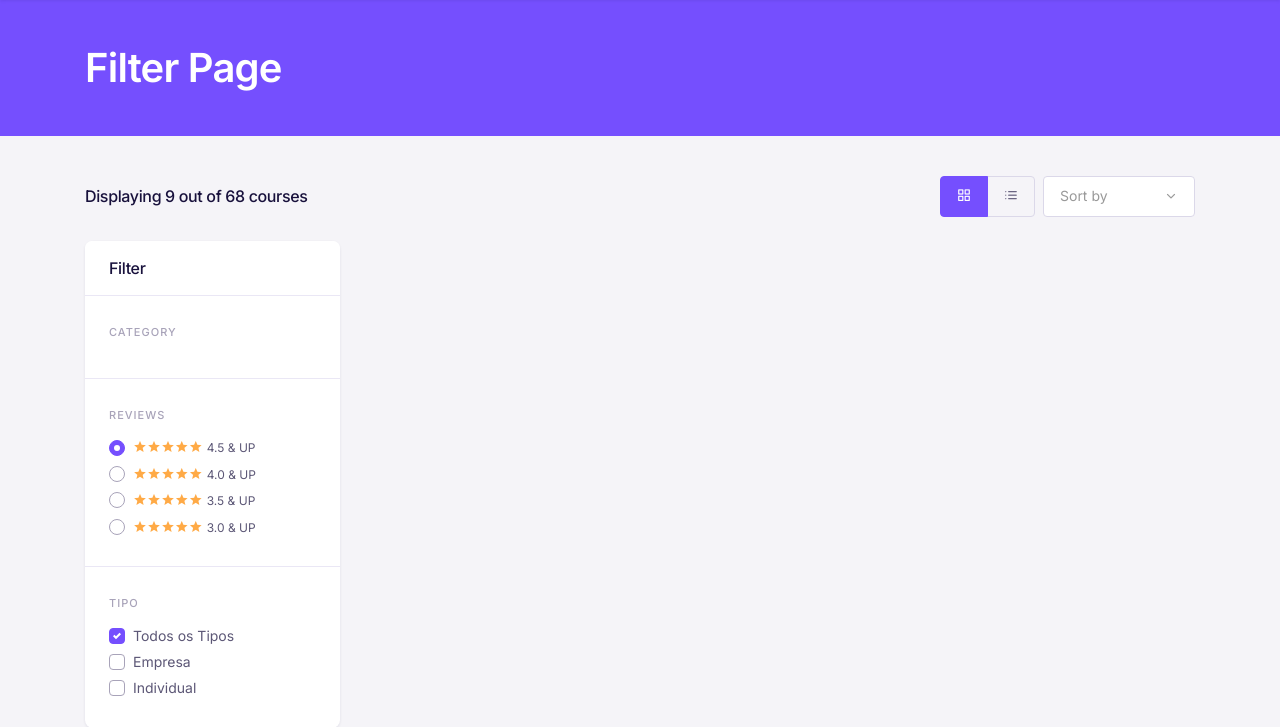
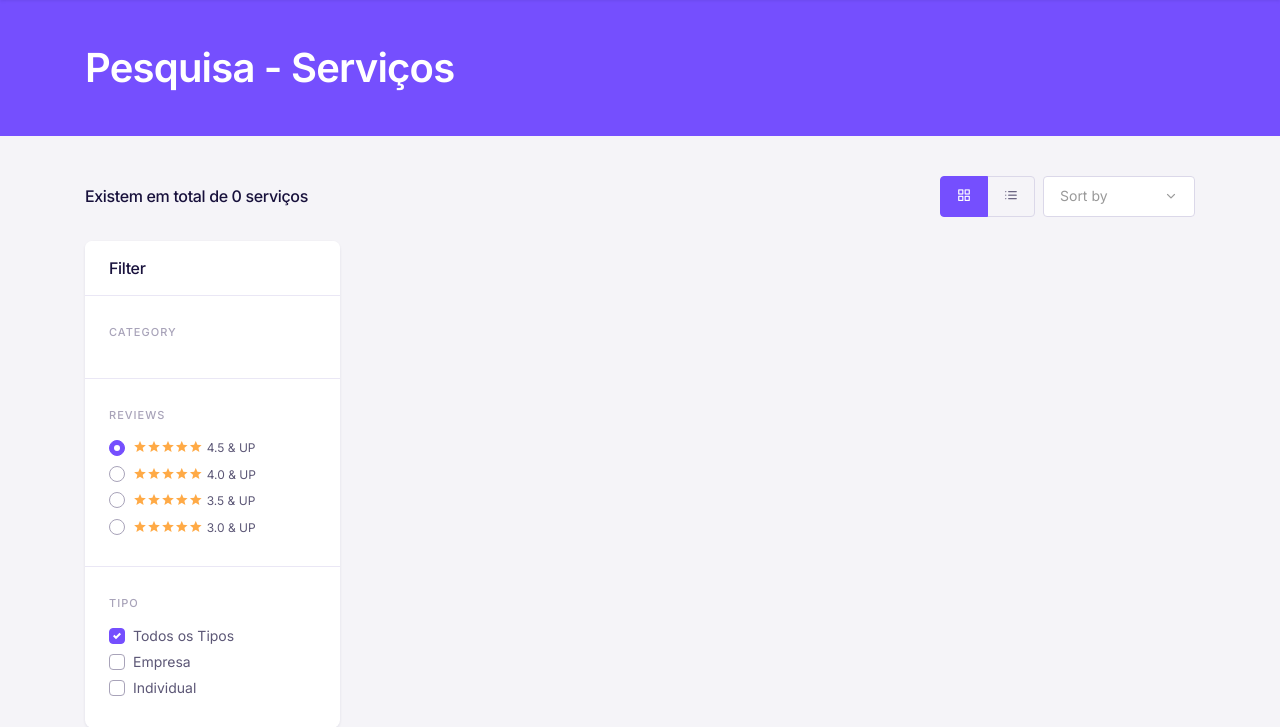
Before and after one commit to NeedsBox/needsbox, a Django app: page /search/ in a window 1280 px wide. Shown: the part 60-787 px from the top of the page. Run offline with Django 3.2, Linux system fonts and the light colour scheme; data that the repository does not hold is empty; some libraries are stand-ins or nearby versions; some web fonts are replaced.

Commit message:
search page done

```diff
--- a/project/models.py
+++ b/project/models.py
@@ -60,8 +60,6 @@ class Service(models.Model):
         reviews = Review.objects.filter(service=self)
         count = reviews.count()
 
-
-
         if count == 0:
             context = {
                 'average': "No reviews",
@@ -83,6 +81,9 @@ class Service(models.Model):
         empty_stars = 5 - stars
         half_stars = average - stars
 
+        if half_stars != 0:
+            empty_stars -= 1
+
         context = {
             'average': average,
             'count': final_count,
--- a/project/templates/pages/search.html
+++ b/project/templates/pages/search.html
@@ -11,7 +11,7 @@
 		<div class="row align-items-center">
 			<div class="col-xl-12 col-lg-12 col-md-12 col-12">
 				<div>
-					<h1 class="mb-0 text-white display-4">Filter Page</h1>
+					<h1 class="mb-0 text-white display-4">Pesquisa - Serviços</h1>
 				</div>
 			</div>
 		</div>
@@ -24,7 +24,7 @@
 			<div class="col-lg-12 col-md-12 col-sm-12 col-12 mb-4">
 				<div class="row d-lg-flex justify-content-between align-items-center">
 					<div class="col-md-6 col-lg-8 col-xl-9 ">
-						<h4 class="mb-3 mb-lg-0">Displaying 9 out of 68 courses</h4>
+						<h4 class="mb-3 mb-lg-0">Existem em total de {{ total_services }} serviços</h4>
 					</div>
 					<div class="d-inline-flex col-md-6 col-lg-4 col-xl-3 ">
 						<div class="mr-2">
@@ -172,13 +172,18 @@
 										</ul>
 										<div class="lh-1">
 											<span>
+												{% if service.get_average_review.count != 0 %}
 												{% for i in "x"|ljust:service.get_average_review.stars %}
 												<i class="bi bi-star-fill text-warning mr-n1"></i>
 												{% endfor %}
+												{% if service.get_average_review.half_stars != 0 %}
+												<i class="bi bi-star-half text-warning mr-n1"></i>
+												{% endif %}
 												{% for i in "x"|ljust:service.get_average_review.empty_stars %}
 												<i class="bi bi-star text-warning mr-n1"></i>
 												{% endfor %}
 
+												{% endif %}
 												<!--i class="bi bi-star-fill text-warning mr-n1"></i>
 												<i class="bi bi-star-fill text-warning mr-n1"></i>
 												<i class="bi bi-star-fill text-warning mr-n1"></i>
@@ -219,7 +224,7 @@
 						<div class="card mb-4 card-hover">
 							<div class="row no-gutters">
 								<a class="col-12 col-md-12 col-xl-3 col-lg-3 bg-cover img-left-rounded"
-									style="background-image: url({% static 'images/course-vue.jpg);' %}" href="#!">
+									style="background-image: url({% static 'images/course-vue.jpg);' %})" href="#!">
 									<img src="{% static 'images/course-vue.jpg' %}" alt="..."
 										class="img-fluid d-lg-none invisible">
 								</a>
--- a/project/views.py
+++ b/project/views.py
@@ -19,10 +19,12 @@ def search(request):
 
     categorias = Category.objects.all()
     services = Service.objects.all()
+    services_count = services.count()
 
     context = {
         'categorias': categorias,
         'services': services,
+        'total_services': services_count,
     }
 
     return render(request, 'pages/search.html', context=context)
```
Also changed, not shown: media/services/fkx1q4mhi2501.jpg (added).
